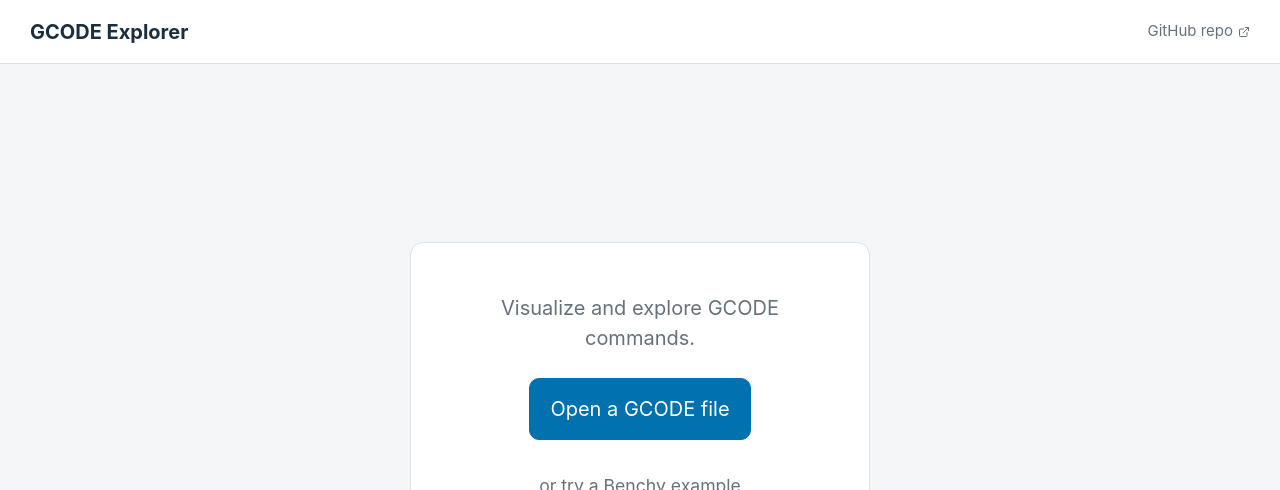
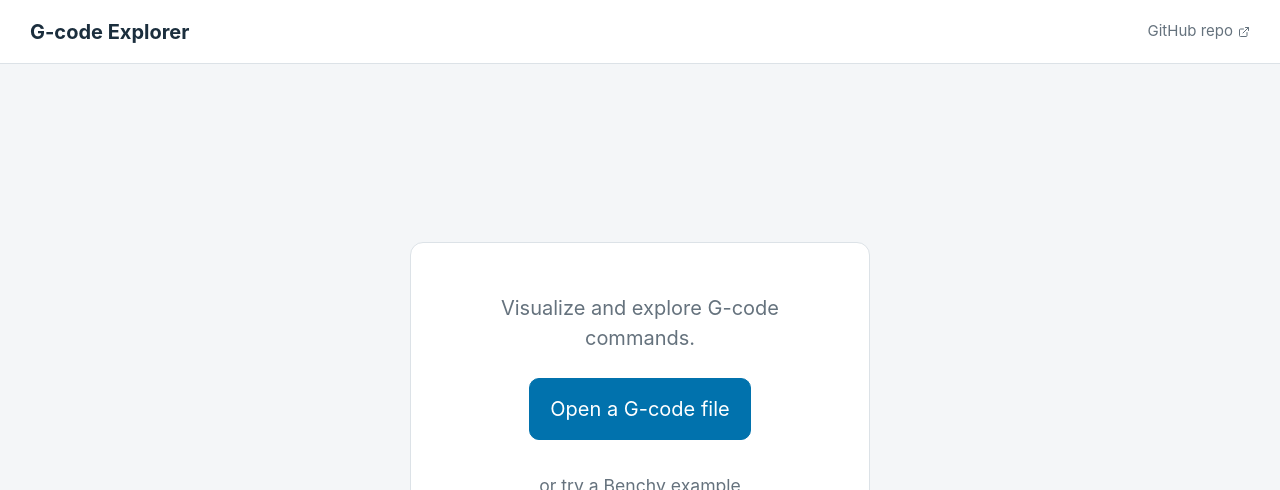
Before and after one commit to jarednipper/gcode-explorer, a Vue app: page / in a window 1280 px wide. Shown: the top 490 px of the page. Built offline with nearby package versions, Linux system fonts and the light colour scheme.

Commit message:
G-code is more standard

```diff
--- a/index.html
+++ b/index.html
@@ -5,9 +5,9 @@
     <meta name="viewport" content="width=device-width, initial-scale=1.0" />
     <meta
       name="description"
-      content="Inspect GCODE files with synchronized, line-by-line explanations."
+      content="Inspect G-code files with synchronized, line-by-line explanations."
     />
-    <title>GCODE Explorer</title>
+    <title>G-code Explorer</title>
   </head>
   <body>
     <div id="app"></div>
--- a/src/App.vue
+++ b/src/App.vue
@@ -325,7 +325,7 @@
 
   errorMessage.value = ''
   if (!isGcodeFile(file.name)) {
-    errorMessage.value = 'Choose a GCODE file (.gcode, .gco, .gc, or .g).'
+    errorMessage.value = 'Choose a G-code file (.gcode, .gco, .gc, or .g).'
     return
   }
 
@@ -515,7 +515,7 @@
   if (!files?.length) return
 
   if (files.length > 1) {
-    errorMessage.value = 'Drop one GCODE file at a time.'
+    errorMessage.value = 'Drop one G-code file at a time.'
     return
   }
 
@@ -547,8 +547,8 @@
     @drop.prevent="handleDrop"
   >
     <header class="topbar">
-      <a class="brand" :href="appBaseUrl" aria-label="GCODE Explorer home"
-        >GCODE Explorer</a
+      <a class="brand" :href="appBaseUrl" aria-label="G-code Explorer home"
+        >G-code Explorer</a
       >
       <div class="file-actions">
         <span v-if="fileName" class="file-name" :title="fileName">{{
@@ -563,7 +563,7 @@
           <ExternalLink :size="12" aria-hidden="true" />
         </a>
         <label class="visually-hidden" for="gcode-file"
-          >Choose a GCODE file</label
+          >Choose a G-code file</label
         >
         <input
           id="gcode-file"
@@ -604,10 +604,10 @@
             <small>{{ loadProgress }}% indexed</small>
           </template>
           <template v-else>
-            <p>Visualize and explore GCODE commands.</p>
+            <p>Visualize and explore G-code commands.</p>
             <div class="example-actions">
               <button type="button" @click="openFilePicker">
-                Open a GCODE file
+                Open a G-code file
               </button>
               <button
                 class="example-link"
@@ -622,7 +622,7 @@
         </div>
       </section>
 
-      <section v-else class="explorer" aria-label="GCODE and line explanations">
+      <section v-else class="explorer" aria-label="G-code and line explanations">
         <div class="explorer-content">
           <div class="table-panel">
             <div
@@ -635,7 +635,7 @@
                   <span class="column-heading line-heading" role="columnheader"
                     >Line</span
                   >
-                  <span class="column-heading" role="columnheader">GCODE</span>
+                  <span class="column-heading" role="columnheader">G-code</span>
                   <span class="column-heading" role="columnheader"
                     >Explanation</span
                   >
@@ -645,7 +645,7 @@
                   ref="scrollContainer"
                   class="comparison-scroll"
                   role="grid"
-                  aria-label="Synchronized GCODE lines and explanations"
+                  aria-label="Synchronized G-code lines and explanations"
                   tabindex="0"
                   @scroll="updateViewport"
                   @keydown="handleGridKeydown"
@@ -701,7 +701,7 @@
                 </div>
               </div>
             </div>
-            <div class="control-pane" aria-label="GCODE playback controls">
+            <div class="control-pane" aria-label="G-code playback controls">
               <label class="control-field">
                 <span>Line</span>
                 <input
@@ -758,13 +758,13 @@
                 :aria-pressed="isPlaying"
                 :aria-label="
                   isPlaying
-                    ? 'Turn off auto-play GCODE progression'
-                    : 'Turn on auto-play GCODE progression'
+                    ? 'Turn off auto-play G-code progression'
+                    : 'Turn on auto-play G-code progression'
                 "
                 :title="
                   isPlaying
-                    ? 'Turn off auto-play GCODE progression'
-                    : 'Turn on auto-play GCODE progression'
+                    ? 'Turn off auto-play G-code progression'
+                    : 'Turn on auto-play G-code progression'
                 "
                 @click="togglePlayback"
               >
@@ -798,7 +798,7 @@
     </main>
 
     <div v-if="isDragging" class="drop-overlay" aria-hidden="true">
-      <div>Drop one GCODE file to open it</div>
+      <div>Drop one G-code file to open it</div>
     </div>
   </div>
 </template>
--- a/src/gcode.ts
+++ b/src/gcode.ts
@@ -409,7 +409,7 @@
   const command = commandText.match(/^([GMT])(\d+(?:\.\d+)?)(.*)$/i)
 
   if (!command) {
-    return 'Unrecognized or printer-specific GCODE line.'
+    return 'Unrecognized or printer-specific G-code line.'
   }
 
   const code = `${command[1].toUpperCase()}${command[2]}`
```
Also changed, not shown: 2 other files (tests, documents, lock files or other folders).
